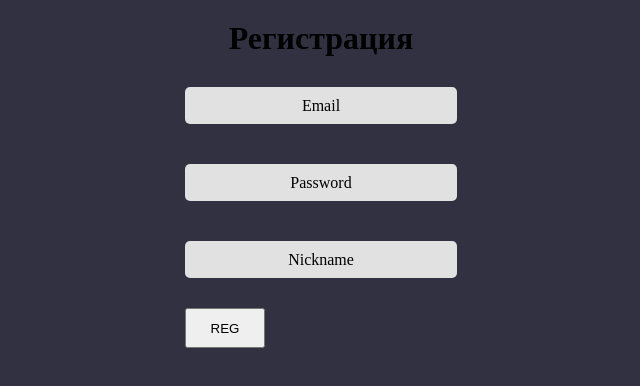
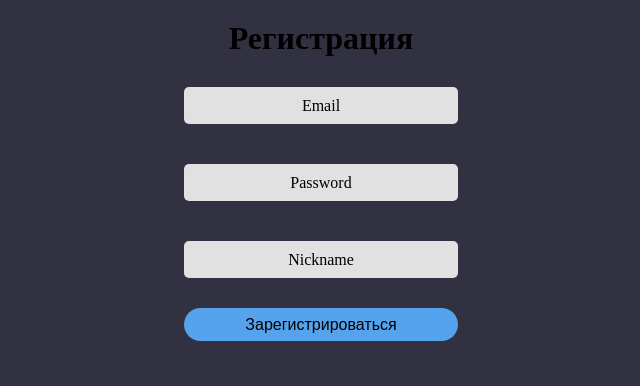
Before and after one commit to SkolandHati/Project-WP, a Nuxt app: page /Register in a window 1280 px wide. Shown: the top 386 px of the page, without its empty margins (319-959 px from the left). Built offline with nearby package versions, Linux system fonts and the light colour scheme.

Commit message:
update RegisterPage

```diff
--- a/assets/enum/_conts.scss
+++ b/assets/enum/_conts.scss
@@ -12,10 +12,18 @@ h1, h2, h3, h4, h5, h6{
  padding: 0;
 }
 
+//Размеры текста
+
+$fonts-size__md: 16px;
+
 //Повсеместный цвет элементов
 $base_color: #313142;
 
 $base_color_white: #e1e1e1;
+
+$base_color_buttons: #ff0000;
+
+$base_color_buttons_deep_blue: #55a3ec;
 
 //Стиль активного состояния FilterOrder правых кнопок
 
--- a/components/inputs/input.vue
+++ b/components/inputs/input.vue
@@ -2,11 +2,15 @@
 
   <div class="container-input">
 
-    <div class="form-error" v-if="error">
-      <span class="info-error">{{error}}</span>
-    </div>
+    <TransitionGroup>
+      <div class="form-error"
+           v-for="element in errors"
+           :key="element.$uid">
+        <span class="info-error">* {{element.$message}}</span>
+      </div>
+    </TransitionGroup>
 
-    <input class="input" :class="{valid: !!error}"
+    <input class="input" :class="{invalid: !!errors.length, valid: !errors.length}"
            required
            :placeholder="placeholder"
            :value="modelValue"
@@ -19,8 +23,6 @@
 </template>
 
 <script setup>
-
-  import {watch, watchEffect} from "vue";
 
   const props = defineProps({
     label: {
@@ -35,8 +37,10 @@
       type: String,
       required: true,
     },
-    error: {
-      type: Boolean
+    errors: {
+      type: Array,
+      default: false,
+      required: true,
     }
   })
 
--- /dev/null
+++ b/components/kit/UiButtonRegister.vue
@@ -0,0 +1,12 @@
+<template>
+    <slot>
+    </slot>
+</template>
+
+<script setup>
+
+</script>
+
+<style scoped lang="scss">
+
+</style>
--- a/pages/Register.vue
+++ b/pages/Register.vue
@@ -12,12 +12,15 @@
                       :label="item.label"
                       :placeholder="item.placeholder"
                       v-model="v$[item.placeholder].$model"
-                      :error="v$[item.placeholder].$error"></inputs-input>
+                      :errors="v$[item.placeholder].$errors"></inputs-input>
       </div>
 
     </form>
 
-    <button class="btn" style="width: 80px; height: 40px;">REG</button>
+    <UiButtonRegister>
+      <button class="go-register"
+              @click="go_register" :class="{active: active}">Зарегистрироваться</button>
+    </UiButtonRegister>
 
   </div>
 
@@ -25,9 +28,17 @@
 
 <script setup>
 
-  import { reactive, ref, watch } from "vue"
-  import { required, email, sameAs, minLength, helpers } from '@vuelidate/validators';
+  import { reactive, ref } from "vue"
+  import { required, email, minLength, maxLength, helpers } from '@vuelidate/validators';
   import { useVuelidate } from '@vuelidate/core';
+  import UiButtonRegister from "~/components/kit/UiButtonRegister.vue";
+
+  const active = ref(false)
+
+  const go_register = () => {
+    active.value = !active.value;
+    setTimeout(() => {active.value = false}, 500)
+  }
 
   const form_data = reactive([
     {
@@ -53,21 +64,24 @@
   const rules = computed(() => {
     return {
       email: { required : helpers.withMessage('Поле электронной почты обязательное', required),
-               email:  helpers.withMessage('Invalid email format', email), },
+               email:  helpers.withMessage('Неверный формат электронной почты', email),
+               maxLength: helpers.withMessage("Слишком много символов", maxLength(50))},
       password: { required: helpers.withMessage('Поле пароля обязательное', required),
-                  minLength: minLength(6) },
+                  minLength: helpers.withMessage('Минимальная длина пароля шесть символов', minLength(6)),
+                  maxLength: helpers.withMessage("Слишком много символов", maxLength(24))},
       nickname: { required: helpers.withMessage('Поле никнейма обязательное', required),
-                  minLength: minLength(3) },
+                  minLength: helpers.withMessage("Минимальная длина никнейма три символа", minLength(3)),
+                  maxLength: helpers.withMessage("Слишком много символов", maxLength(24)),},
     }
   })
 
   const v$ = useVuelidate(rules, user_data)
 
-  console.log(v$.value.$model)
-
 </script>
 
 <style scoped lang="scss">
+
+  @import "assets/enum/conts";
 
   .register-container {
     display: grid;
@@ -88,22 +102,30 @@
 
         :deep(.container-input) {
           width: 100%;
+          max-width: 100%;
           display: grid;
           position: relative;
         }
 
         &:deep(.input) {
           width: 270px;
+          min-width: 272px;
           height: 35px;
           border-radius: 5px;
           border: 1px solid transparent;
           transition: all 250ms ease-in-out;
           background: #e1e1e1;
           text-align: center;
-          font-size: 16px;
+          font-size: $fonts-size__md;
 
-          &.valid {
-            background: red;
+          &.invalid {
+            width: 100%;
+            border: 1px solid red;
+          }
+
+          &.valid:not(:placeholder-shown) {
+            width: 100%;
+            border: 1px solid green;
           }
 
           &:focus {
@@ -137,6 +159,38 @@
           color: rgba(225, 225, 225, 0.8);
           transform: translateY(-30px);
         }
+
+        &:deep(.form-error) {
+          position: absolute;
+          transition: all 50ms ease-in-out;
+          transform: translateY(-30px);
+        }
+
+        &:deep(.form-error+input+.input_label) {
+          opacity: 0;
+        }
+
+        &:deep(.info-error) {
+          color: red;
+          text-align: center;
+          white-space: nowrap;
+          font-size: $fonts-size__md;
+        }
+      }
+    }
+
+    .go-register {
+      width: 100%;
+      height: 33px;
+      border: none;
+      border-radius: 50px;
+      cursor: pointer;
+      font-size: $fonts-size__md;
+      background-color: #55a3ec;
+      transition: all 400ms ease-in-out;
+
+      &.active {
+        background-color: red;
       }
     }
   }
```
